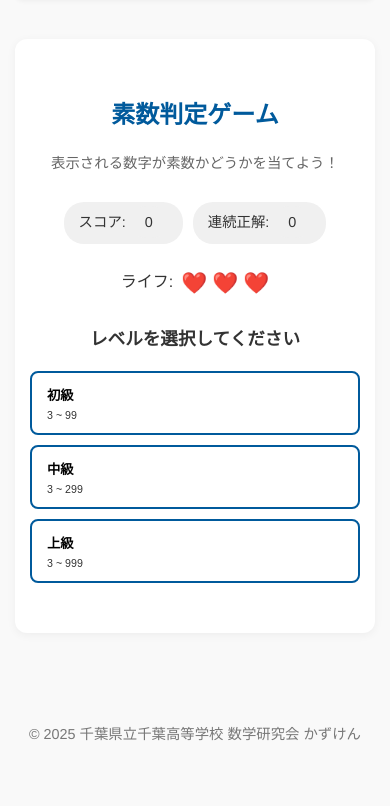
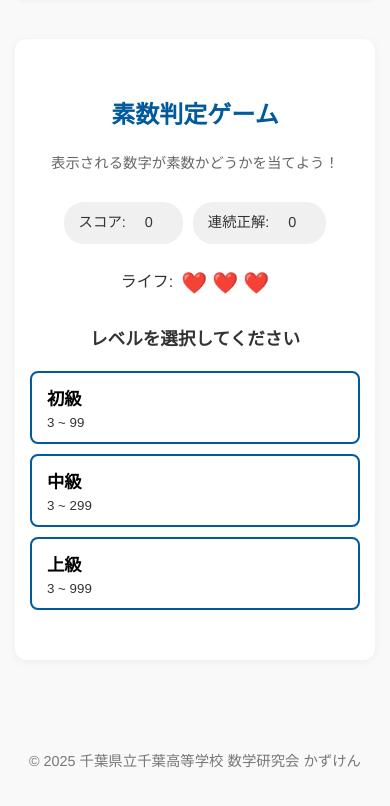
Before and after one commit to yuseifujii/kazuken, a plain HTML site: page index.html in a window 390 px wide. Shown: the part 652-1458 px from the top of the page. Before the commit the page ends 1435 px from the top, so only its background shows below. Drawn offline with Linux system fonts and the light colour scheme.

Commit message:
0719debug

```diff
--- a/style.css
+++ b/style.css
@@ -474,13 +474,13 @@ footer {
 }
 
 .level-name {
-    font-size: 1.2em;
+    font-size: 1.5em;
     font-weight: bold;
     margin-bottom: 5px;
 }
 
 .level-range {
-    font-size: 0.9em;
+    font-size: 1.1em;
     opacity: 0.8;
 }
 
@@ -598,13 +598,13 @@ footer {
         gap: 10px;
     }
 
-    .level-name {
-        font-size: 1em;
-    }
+         .level-name {
+         font-size: 1.3em;
+     }
 
-    .level-range {
-        font-size: 0.8em;
-    }
+     .level-range {
+         font-size: 1em;
+     }
 
     /* スタートボタン */
     .start-btn {
```
